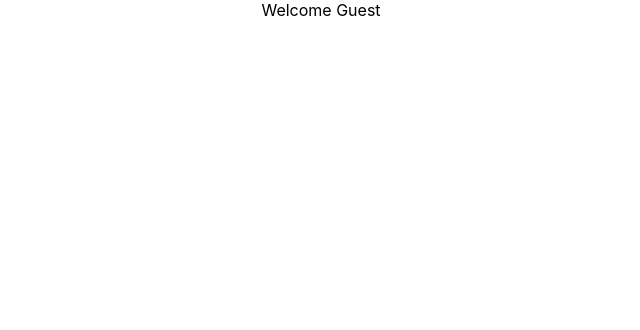
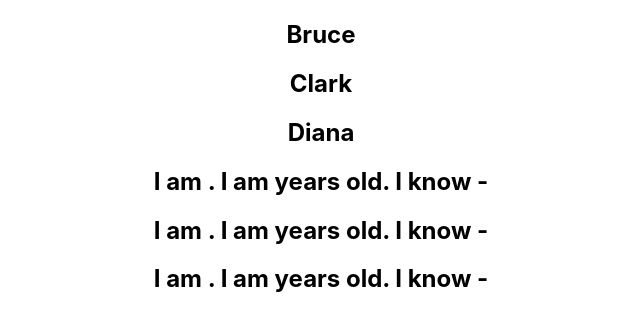
Before and after one commit to albur2021/React_Basic_from_Youtube, a React (Create React App) app: page / in a window 1280 px wide. Shown: the top 330 px of the page, without its empty margins (319-959 px from the left). Built offline with nearby package versions, Linux system fonts and the light colour scheme.

Commit message:
Add 3 components - NameList, NameList_2, and Person to List all Data and have a Person Comp to render person's unigue Data/Refactoring

```diff
--- a/src/App.js
+++ b/src/App.js
@@ -12,6 +12,8 @@ import ClassClick from './components/ClassClick';
 import EventBind from './components/EventBind';
 import ParentComponent from './components/ParentComponent';
 import UserGreeting from './components/UserGreeting';
+import NameList from './components/NameList';
+import NameList_2 from './components/NameList_2';
 
 function App() {
   return (
@@ -31,7 +33,10 @@ function App() {
       <ClassClick/> */}
       {/* <EventBind/> */}
       {/* <ParentComponent/> */}
-      <UserGreeting/>
+      {/* <UserGreeting/> */}
+      <NameList/>
+      <NameList_2/>
+
 
     </div>
   );
--- /dev/null
+++ b/src/components/NameList.jsx
@@ -0,0 +1,28 @@
+import React, { useState } from "react";
+
+const NameList = (props) => {
+  const names = ["Bruce", "Clark", "Diana"];
+  const nameList = names.map((name) => <h2>{name}</h2>);
+
+  // There are 3 ways - how to list names
+  return (
+    //1. using variable to list name;
+    <div>{nameList}</div>
+
+    //2. distructiring array - not advised
+    //   <div>
+    //     <h2>{names[0]}</h2>
+    //     <h2>{names[1]}</h2>
+    //     <h2>{names[2]}</h2>
+    //   </div>
+
+    //3. using .map to iterate all list of names
+    // <div>
+    //     {
+    //         names.map(name => <h2>{name}</h2>)
+    //     }
+    // </div>
+  );
+};
+
+export default NameList;
--- /dev/null
+++ b/src/components/NameList_2.jsx
@@ -0,0 +1,37 @@
+import React, { useState } from 'react';
+import Person from './Person';
+
+
+const NameList_2 = (props) =>{
+    const persons = [
+        {
+          id: 1,
+          name:'Sam',
+          age: 30,
+          skill: 'React'
+        },
+        {
+            id:2,
+            name:'Jenny',
+            age:43,
+            skill:'Angular'
+        },
+        {
+            id:3,
+            name:'Adler',
+            age: 23,
+            skill: 'Djengo'
+        }
+  ];
+  const personList = persons.map(person =>(
+     <Person person = {person}></Person>
+  ))
+return(
+  <div>
+    {personList}
+  </div>
+  )
+}
+
+
+export default NameList_2;
--- /dev/null
+++ b/src/components/Person.jsx
@@ -0,0 +1,16 @@
+import React, { useState } from 'react';
+
+
+const Person = (person) =>{
+
+return(
+  <div>
+     <h2>
+          I am {person.name}. I am {person.age} years old. I know - {person.skill}
+      </h2>
+  </div>
+  )
+}
+
+
+export default Person;
```
